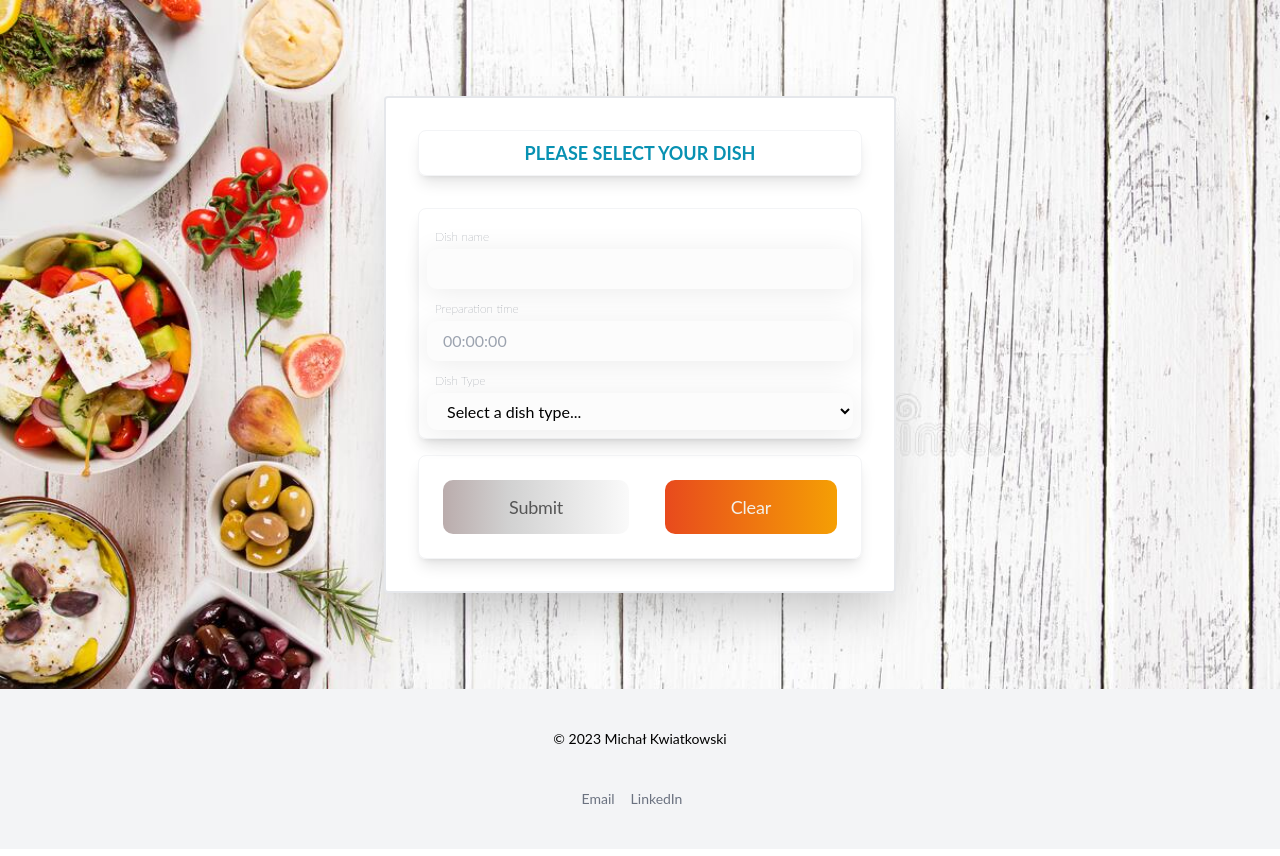
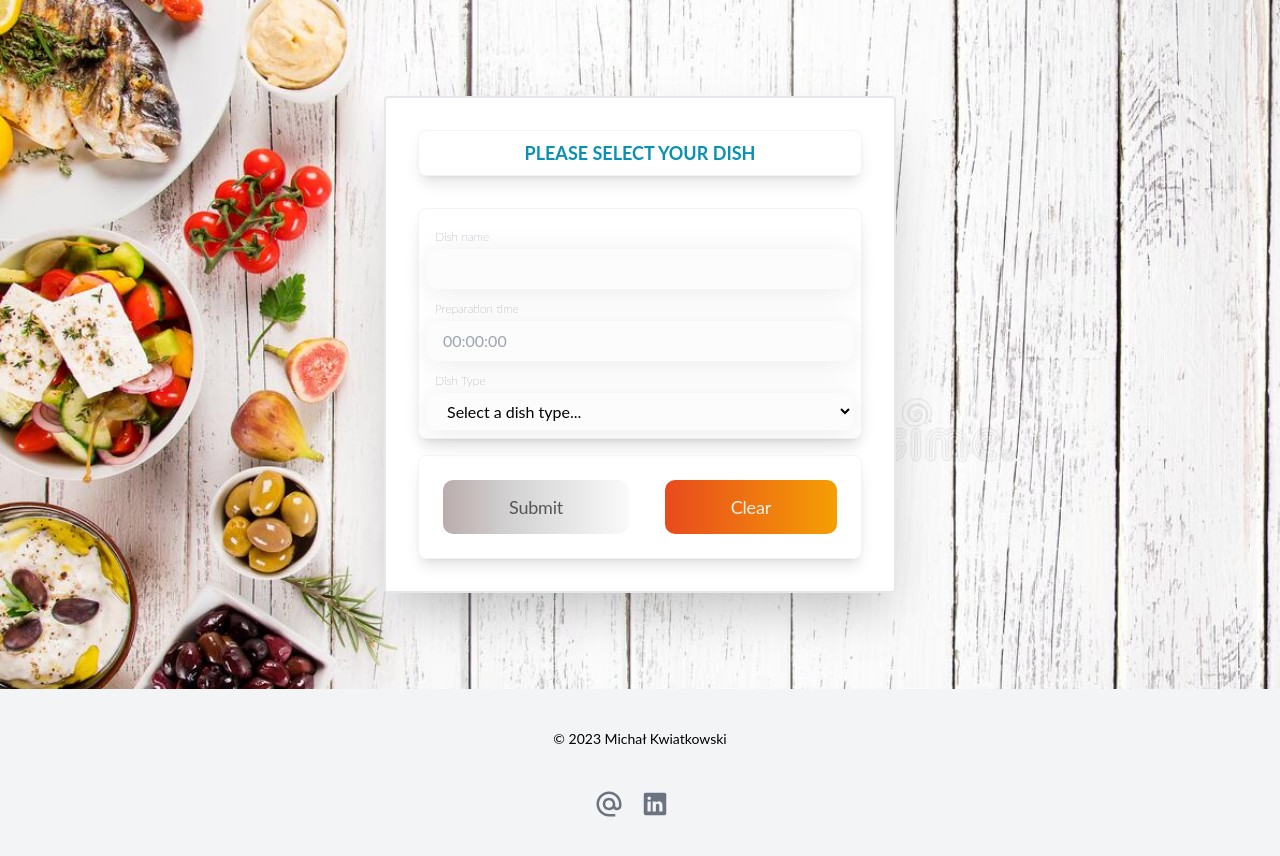
Before and after one commit to michal-kvviatek/dishSelect, a React (Create React App) app: page / in a window 1280 px wide. Shown: the top 856 px of the page. Built offline with nearby package versions, Linux system fonts and the light colour scheme.

Commit message:
react icons

```diff
--- a/package.json
+++ b/package.json
@@ -14,6 +14,7 @@
     "axios": "^1.4.0",
     "react": "^18.2.0",
     "react-dom": "^18.2.0",
+    "react-icons": "^4.8.0",
     "react-scripts": "5.0.1",
     "redux-form": "^8.3.10",
     "typescript": "^4.9.5",
--- a/src/components/common/Footer.tsx
+++ b/src/components/common/Footer.tsx
@@ -1,4 +1,6 @@
 import React from "react";
+import {IoLogoLinkedin} from "react-icons/io";
+import {MdAlternateEmail} from "react-icons/md";
 
 const Footer: React.FC = () => {
     const currentYear: number = new Date().getFullYear();
@@ -12,20 +14,21 @@ const Footer: React.FC = () => {
                         href="mailto:kwiatkowski.michal1@gmail.com"
                         className="text-sm text-gray-500 hover:text-gray-700 mr-2 md:mr-4"
                     >
-                        Email
+                        <MdAlternateEmail size={30} />
                     </a>
+                    <div className="flex flex-row">
                         <a
                             href="https://www.linkedin.com/in/michal---kwiatkowski/"
                             target="_blank"
                             rel="noreferrer noopener"
                             className="text-sm text-gray-500 hover:text-gray-700 mr-2 md:mr-4"
                         >
-                        LinkedIn
+                            <IoLogoLinkedin size={30} />
                         </a>
+                    </div>
                 </div>
             </div>
         </footer>
     );
 };
-
 export default Footer;
```
Also changed, not shown: 1 other file (tests, documents, lock files or other folders). Lines whose indentation alone changed are shown as unchanged.
